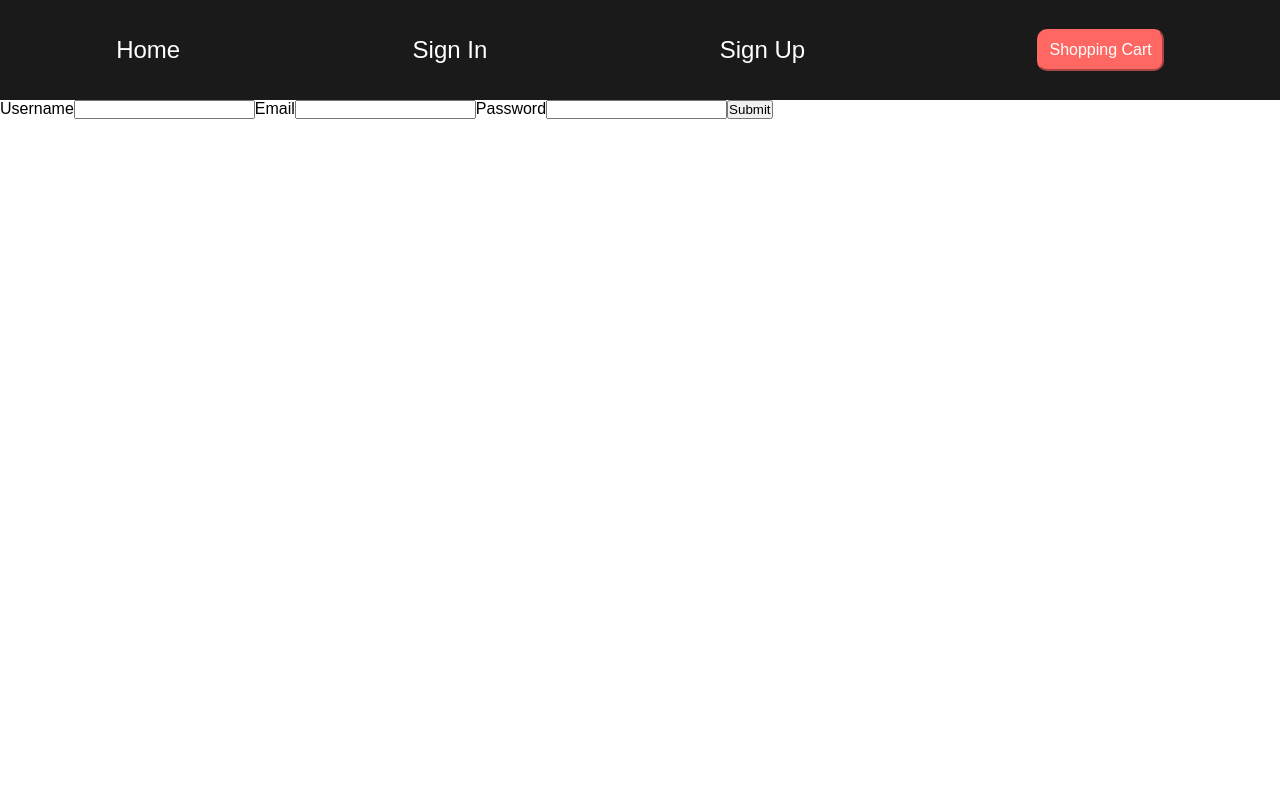
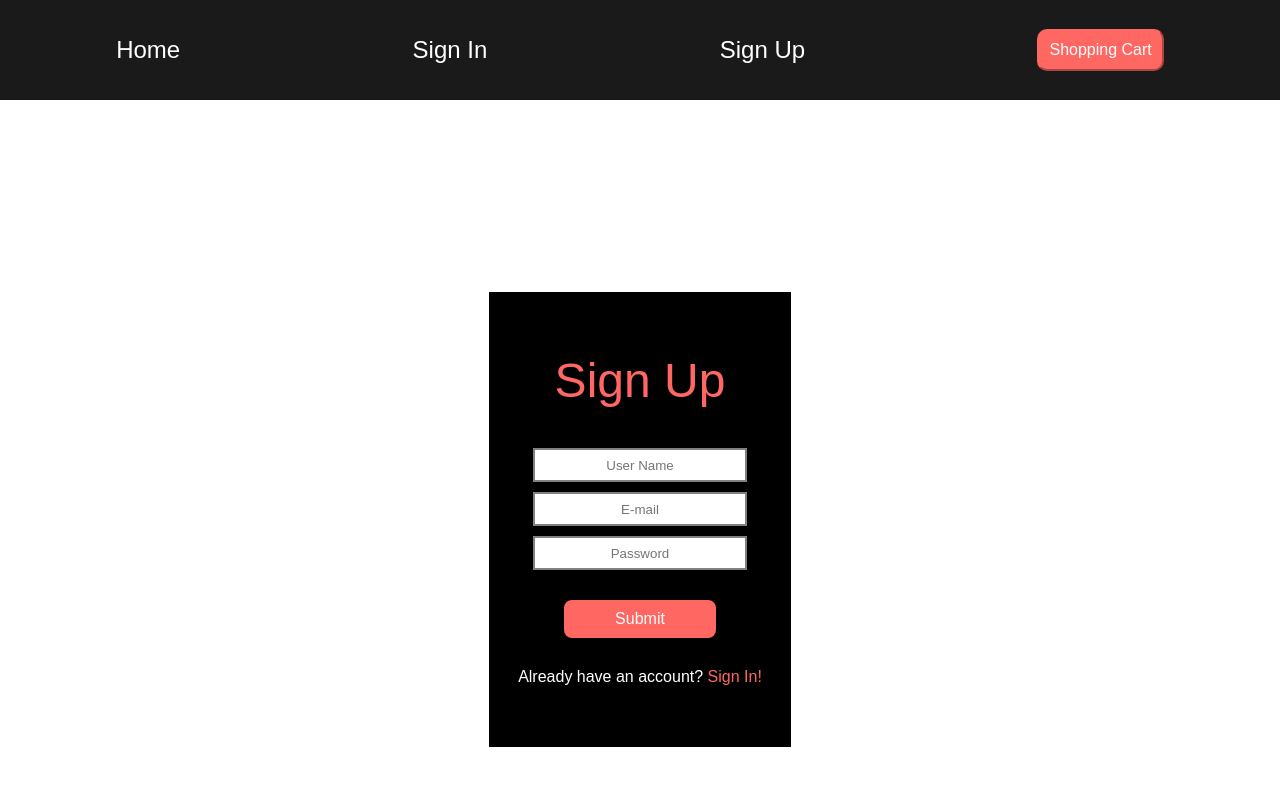
Before and after one commit to Oruma1to/ObeliskRecords, a React (Create React App) app in the folder client/: page /signup in a window 1280 px wide. Shown: the top 786 px of the page. Built offline with nearby package versions, Linux system fonts and the light colour scheme; no server answers; a web font is replaced by a local one.

Commit message:
css for all auth pages added

```diff
--- a/client/src/components/users/Signin.css
+++ b/client/src/components/users/Signin.css
@@ -1,16 +1,48 @@
 .signin-container{
-    padding: 150px;
     display: flex;
-    width: 50%;
-    margin: 0 auto;
-    justify-content: center;
+    flex-direction: column;
+    width: 300px;
+    margin:0 auto;
+    margin-top: 15%;
+    padding: 60px 0px;
     border: 1px solid black;
     text-align: center;
+    background-color: black;
+}
+
+.signin-title {
+    color: #ff6763;
+    font-size: 3rem;
+}
+
+.signin-form {
+  margin-top: 10%;
 }
 
 .input-lbl {
   text-align: center;
   height:30px;
-  width: 200px;
+  width: 70%;
   border: 2px solid grey;
+  margin-top: 10px
 }
+
+.signin-btn {
+  color: white;
+  text-decoration: none;
+  padding: 10px 1px;
+  border-radius: 8px;
+  width: 50%;
+  background-color: #ff6763;
+  margin: 10% auto 0 auto;
+}
+
+.signin-su {
+  color: white;
+  margin-top: 10%;
+}
+
+.signup-link {
+  color: #ff6763;
+  text-decoration: none;
+}
--- a/client/src/components/users/Signin.jsx
+++ b/client/src/components/users/Signin.jsx
@@ -2,6 +2,7 @@ import React, { useState } from 'react'
 import { signin } from '../../services/apiUsers'
 import { useDispatch } from 'react-redux'
 import { logIn } from '../../actions'
+import { Link } from 'react-router-dom'
 import './Signin.css'
 
 export default function Signin() {
@@ -25,8 +26,12 @@ export default function Signin() {
   }
 
   return (
+    <>
       <div className="signin-container">
-      <form onSubmit={handleSubmit}>
+        <p className="signin-title">Sign In</p>
+        <form
+          className="signin-form"
+          onSubmit={handleSubmit}>
           <input
             className="input-lbl"
             type="text"
@@ -44,9 +49,10 @@ export default function Signin() {
             value={password}
             onChange={(e) => setPassword(e.target.value)}
           />
-        <br />
-        <button className="signin-btn">Submit</button>
         </form>
+        <Link className="signin-btn">Submit</Link>
+        <p className="signin-su">Don't have an account? <Link to="/signup" className="signup-link">Sign Up!</Link></p>
       </div>
+    </>
   )
 }
--- /dev/null
+++ b/client/src/components/users/Signup.css
@@ -0,0 +1,40 @@
+.signup-container{
+  display: flex;
+  flex-direction: column;
+  width: 300px;
+  margin:0 auto;
+  margin-top: 15%;
+  padding: 60px 0px;
+  border: 1px solid black;
+  text-align: center;
+  background-color: black;
+}
+
+.signup-title {
+  color: #ff6763;
+  font-size: 3rem;
+}
+
+.signup-form {
+margin-top: 10%;
+}
+
+.signup-btn {
+color: white;
+text-decoration: none;
+padding: 10px 1px;
+border-radius: 8px;
+width: 50%;
+background-color: #ff6763;
+margin: 10% auto 0 auto;
+}
+
+.signup-su {
+color: white;
+margin-top: 10%;
+}
+
+.signin-link {
+color: #ff6763;
+text-decoration: none;
+}
--- a/client/src/components/users/Signup.jsx
+++ b/client/src/components/users/Signup.jsx
@@ -1,5 +1,7 @@
 import React, { useState } from 'react'
 import { signup } from '../../services/apiUsers'
+import { Link } from 'react-router-dom'
+import './Signup.css'
 
 export default function Signin() {
 
@@ -20,23 +22,44 @@ export default function Signin() {
   }
 
   return (
-    <div>
+    <>
+      <div className="signup-container">
+        <p className="signup-title">Sign Up</p>
+        <form
+          className="signup-form"
+          onSubmit={handleSubmit}>
 
-      <form onSubmit={handleSubmit}>
+          <input
+            className="input-lbl"
+            type="text"
+            name="username"
+            placeholder="User Name"
+            value={username}
+            onChange={(e) => setUsername(e.target.value)} />
+          <br />
 
-        <label htmlFor="username">Username</label>
-        <input type="text" name="username" value={username} onChange={(e) => setUsername(e.target.value)} />
+          <input
+            className="input-lbl"
+            type="text"
+            name="email"
+            placeholder="E-mail"
+            value={email}
+            onChange={(e) => setEmail(e.target.value)}
+          />
+          <br />
 
-        <label htmlFor="email">Email</label>
-        <input type="text" name="email" value={email} onChange={(e) => setEmail(e.target.value)} />
-
-        <label htmlFor="password">Password</label>
-        <input type="password" name="password" value={password} onChange={(e) => setPassword(e.target.value)} />
-
-        <button>Submit</button>
-
-      </form>
-
-    </div>
+          <input
+            className="input-lbl"
+            type="password"
+            name="password"
+            placeholder="Password"
+            value={password}
+            onChange={(e) => setPassword(e.target.value)}
+          />
+        </form>
+        <Link className="signup-btn">Submit</Link>
+        <p className="signup-su">Already have an account? <Link className="signin-link">Sign In!</Link></p>
+      </div>
+    </>
   )
 }
```
Lines whose indentation alone changed are shown as unchanged.
